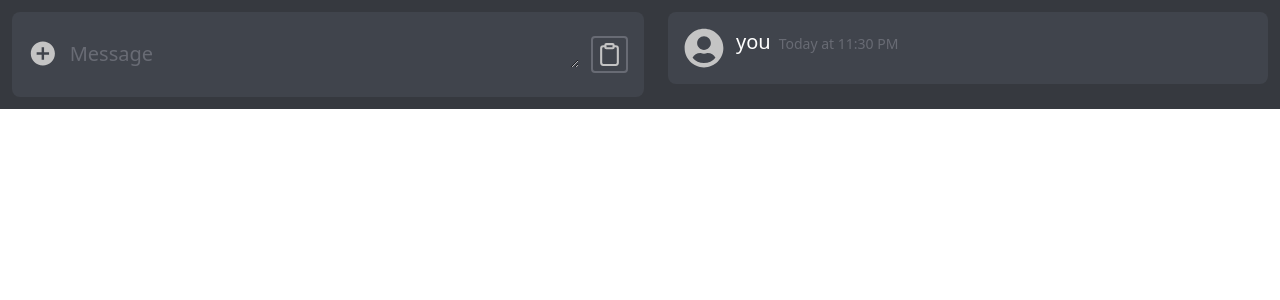
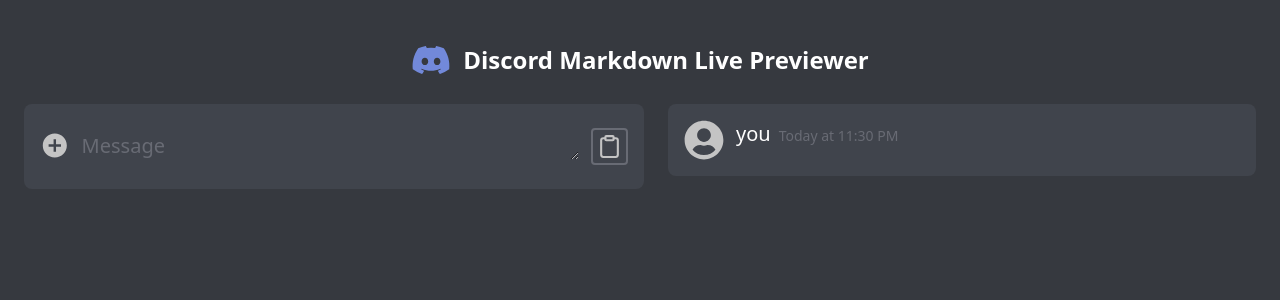
Before and after one commit to Wil3on/discord-markdow, a Next.js app: page / in a window 1280 px wide. Shown: the top 300 px of the page. Built offline with nearby package versions, Linux system fonts and the light colour scheme.

Commit message:
:sparkles: feat: added main page

```diff
--- a/components/MarkdownEditor.tsx
+++ b/components/MarkdownEditor.tsx
@@ -8,7 +8,7 @@
 export const MarkdownEditor: React.VFC = () => {
 	const [message, setMessage] = useState<string>('')
 	return (
-		<section className="bg-navy">
+		<section className="mx-auto md:max-w-screen-xl bg-navy">
 			<div className="flex flex-col justify-center md:flex-row">
 				<div className="flex flex-1 max-w-5xl px-4 py-6 m-3 rounded-lg bg-navy-light">
 					<IoMdAddCircle size={35} className="text-gray" />
--- a/pages/index.tsx
+++ b/pages/index.tsx
@@ -1,11 +1,18 @@
 import type { NextPage } from 'next'
 import { MarkdownEditor } from '../components/MarkdownEditor'
+import { FaDiscord } from 'react-icons/fa'
 
 const Home: NextPage = () => {
 	return (
-		<>
+		<div className="h-screen px-3 py-10 bg-navy">
+			<h1 className="flex flex-col items-center justify-center mb-1 md:mb-3 md:flex-row">
+				<FaDiscord size={40} className="text-blue" />
+				<span className="mt-1 text-xl font-bold md:mt-0 md:ml-3 md:text-2xl text-while">
+					Discord Markdown Live Previewer
+				</span>
+			</h1>
 			<MarkdownEditor />
-		</>
+		</div>
 	)
 }
 
--- a/tailwind.config.js
+++ b/tailwind.config.js
@@ -3,6 +3,7 @@
 	darkMode: false, // or 'media' or 'class'
 	theme: {
 		colors: {
+			blue: '#7289da',
 			while: '#fff',
 			dark: {
 				DEFAULT: '#292B30',
@@ -17,7 +18,6 @@
 				DEFAULT: '#36393F',
 				light: '#40444C',
 			},
-			green: 'green',
 		},
 		extend: {
 			height: {
```
